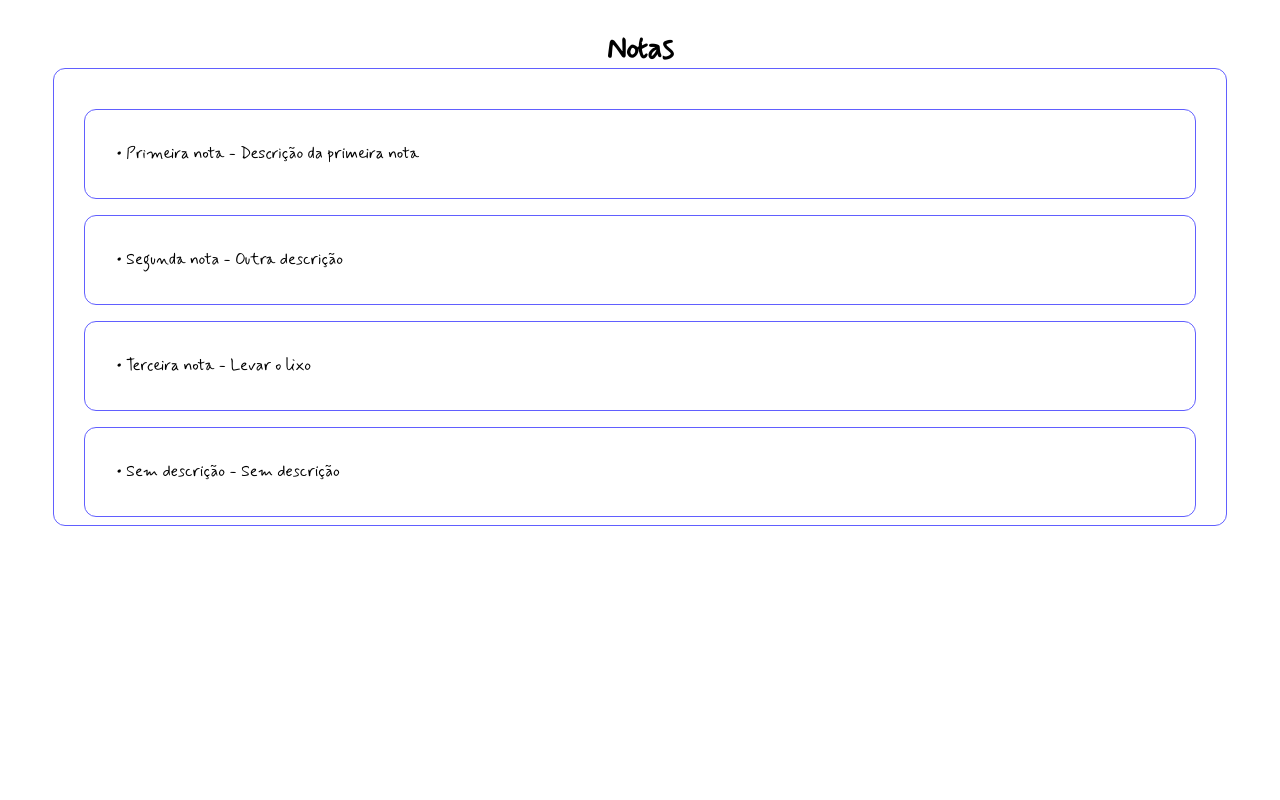
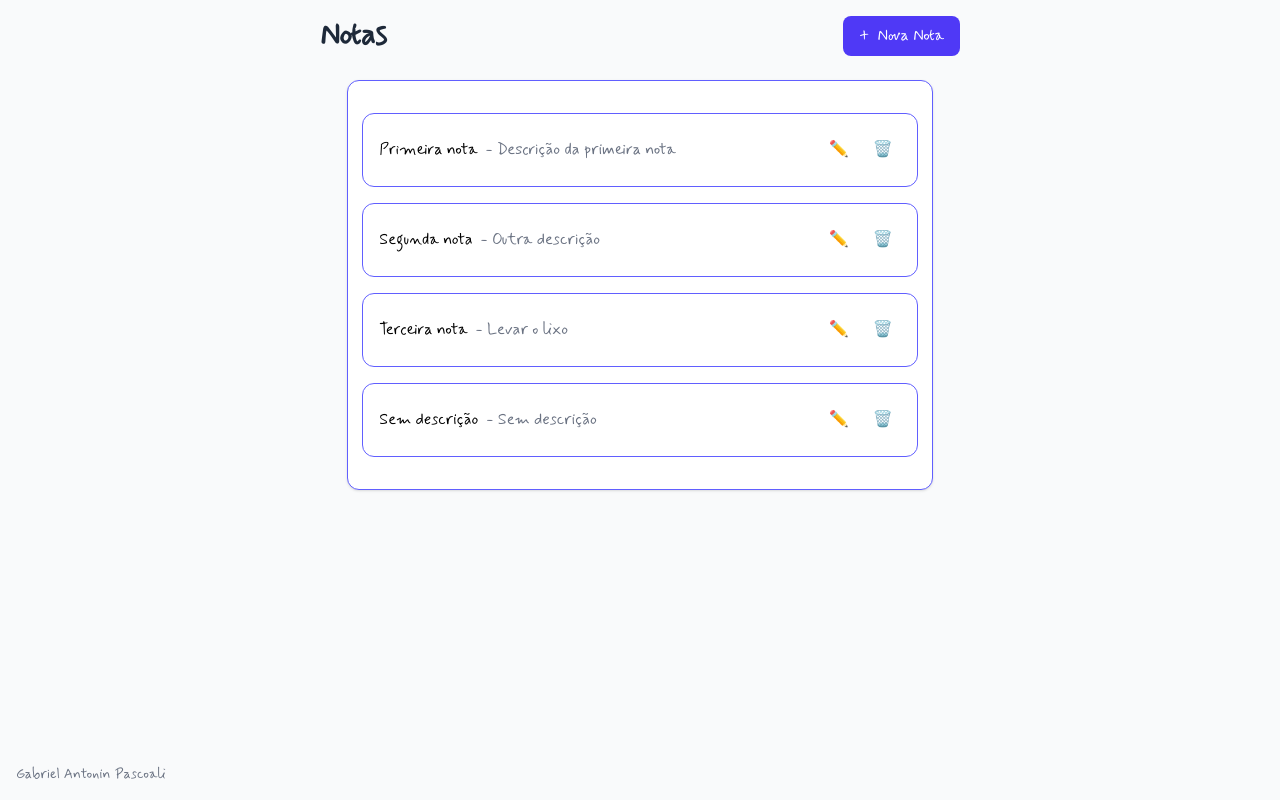
Before and after one commit to lugialo/devops_satc_2026_01, a React (Vite) app: page / in a window 1280 px wide. Built offline with nearby package versions, Linux system fonts and the light colour scheme.

Commit message:
feat: feat: feat:

```diff
--- a/src/App.tsx
+++ b/src/App.tsx
@@ -12,50 +12,160 @@ interface Note {
 }
 
 function App() {
-  // fixed mock notes
-  const notes: Note[] = [
+  const [notes, setNotes] = useState<Note[]>([
     { id: '1', title: 'Primeira nota', description: 'Descrição da primeira nota' },
     { id: '2', title: 'Segunda nota', description: 'Outra descrição' },
     { id: '3', title: 'Terceira nota', description: 'Levar o lixo' },
     { id: '4', title: 'Sem descrição', description: '' },
-
-  ];
+  ]);
 
   const [selectedNote, setSelectedNote] = useState<Note | null>(null);
+  const [isEditing, setIsEditing] = useState(false);
+  const [isAdding, setIsAdding] = useState(false);
+  const [formData, setFormData] = useState({ title: '', description: '' });
+  function handleAdd() {
+    setFormData({ title: '', description: '' });
+    setIsAdding(true);
+  }
 
-  function handleNoteClick(note: Note) {
+  function handleEdit(note: Note) {
+    setFormData({ title: note.title, description: note.description });
     setSelectedNote(note);
+    setIsEditing(true);
+  }
+
+  function handleDelete(id: string) {
+    setNotes(notes.filter(n => n.id !== id));
+    if (selectedNote?.id === id) {
+      setSelectedNote(null);
+    }
+  }
+
+  function handleSave() {
+    if (isAdding) {
+      const newNote: Note = {
+        id: Date.now().toString(),
+        title: formData.title,
+        description: formData.description
+      };
+      setNotes([...notes, newNote]);
+      setIsAdding(false);
+    } else if (isEditing && selectedNote) {
+      setNotes(notes.map(n =>
+        n.id === selectedNote.id
+          ? { ...n, title: formData.title, description: formData.description }
+          : n
+      ));
+      setIsEditing(false);
+      setSelectedNote(null);
+    }
+  }
+
+  function closeModal() {
+    setSelectedNote(null);
+    setIsEditing(false);
+    setIsAdding(false);
+    setFormData({ title: '', description: '' });
   }
 
   return (
-    <>
-      <h1 className="text-3xl font-bold text-center mt-8">Notas</h1>
+    <div className="min-h-screen bg-gray-50">
+      <div className="max-w-2xl mx-auto p-4">
+        <div className="flex justify-between items-center mb-6">
+          <h1 className="text-3xl font-bold text-gray-800">Notas</h1>
+          <button
+            onClick={handleAdd}
+            className="bg-indigo-600 hover:bg-indigo-700 text-white px-4 py-2 rounded-lg font-medium transition-colors flex items-center gap-2"
+          >
+            <span>+</span> Nova Nota
+          </button>
+        </div>
+
         <NoteList>
           {notes.map((note): JSX.Element => (
             <NoteContainer
               key={note.id}
               title={note.title}
               description={note.description}
-            onClick={() => handleNoteClick(note)}
+              onClick={() => setSelectedNote(note)}
+              onEdit={() => handleEdit(note)}
+              onDelete={() => handleDelete(note.id)}
             />
           ))}
+          {notes.length === 0 && (
+            <p className="text-gray-500 text-center py-8">Nenhuma nota cadastrada</p>
+          )}
         </NoteList>
+      </div>
 
-      {selectedNote && (
-        <div className="fixed inset-0 bg-black/50 flex justify-center items-center">
-          <div className="bg-white rounded-lg p-8 max-w-md w-full relative">
+      {/* Modal de Visualização */}
+      {selectedNote && !isEditing && (
+        <div className="fixed inset-0 bg-black/50 flex justify-center items-center z-50">
+          <div className="bg-white rounded-lg p-8 max-w-md w-full mx-4 relative">
             <button
-              onClick={() => setSelectedNote(null)}
-              className="absolute top-2 right-2 text-gray-500 cursor-pointer hover:text-black font-bold"
+              onClick={closeModal}
+              className="absolute top-2 right-2 text-gray-500 cursor-pointer hover:text-black font-bold px-2"
             >
               X
             </button>
-            <h2 className="text-xl font-bold mb-4">{selectedNote.title}</h2>
-            <p>{selectedNote.description || 'Sem descrição'}</p>
+            <h2 className="text-xl font-bold mb-4 text-gray-800">{selectedNote.title}</h2>
+            <p className="text-gray-600">{selectedNote.description || 'Sem descrição'}</p>
           </div>
         </div>
       )}
-    </>
+
+      {/* Modal de Adicionar/Editar */}
+      {(isAdding || isEditing) && (
+        <div className="fixed inset-0 bg-black/50 flex justify-center items-center z-50">
+          <div className="bg-white rounded-lg p-8 max-w-md w-full mx-4">
+            <h2 className="text-xl font-bold mb-6 text-gray-800">
+              {isAdding ? 'Nova Nota' : 'Editar Nota'}
+            </h2>
+            <div className="space-y-4">
+              <div>
+                <label className="block text-sm font-medium text-gray-700 mb-1">Título</label>
+                <input
+                  type="text"
+                  value={formData.title}
+                  onChange={(e) => setFormData({ ...formData, title: e.target.value })}
+                  className="w-full px-3 py-2 border border-gray-300 rounded-lg focus:outline-none focus:ring-2 focus:ring-indigo-500"
+                  placeholder="Digite o título"
+                />
+              </div>
+              <div>
+                <label className="block text-sm font-medium text-gray-700 mb-1">Descrição</label>
+                <textarea
+                  value={formData.description}
+                  onChange={(e) => setFormData({ ...formData, description: e.target.value })}
+                  className="w-full px-3 py-2 border border-gray-300 rounded-lg focus:outline-none focus:ring-2 focus:ring-indigo-500 h-32 resize-none"
+                  placeholder="Digite a descrição"
+                />
+              </div>
+              <div className="flex gap-3 pt-2">
+                <button
+                  onClick={closeModal}
+                  className="flex-1 px-4 py-2 border border-gray-300 text-gray-700 rounded-lg hover:bg-gray-50 transition-colors"
+                >
+                  Cancelar
+                </button>
+                <button
+                  onClick={handleSave}
+                  disabled={!formData.title.trim()}
+                  className="flex-1 px-4 py-2 bg-indigo-600 text-white rounded-lg hover:bg-indigo-700 transition-colors disabled:opacity-50 disabled:cursor-not-allowed"
+                >
+                  Salvar
+                </button>
+              </div>
+            </div>
+          </div>
+        </div>
+      )}
+
+      {/* Nome no canto inferior esquerdo */}
+      <div className="fixed bottom-4 left-4 text-sm text-gray-500">
+        Gabriel Antonin Pascoali
+      </div>
+    </div>
   )
 }
 
--- a/src/components/NoteContainer/index.tsx
+++ b/src/components/NoteContainer/index.tsx
@@ -4,14 +4,35 @@ type NoteProps = Readonly<{
     title: string
     description?: string
     onClick?: () => void
+    onEdit?: () => void
+    onDelete?: () => void
 }>
 
-export function NoteContainer({ title, description, onClick }: NoteProps): JSX.Element {
+export function NoteContainer({ title, description, onClick, onEdit, onDelete }: NoteProps): JSX.Element {
     return (
-        <button
-            onClick={onClick}
-            className="flex rounded-xl min-w-[136px] m-2 w-[95%] p-8 border border-solid border-indigo-500 cursor-pointer text-left">
-            • {title} - {description || 'Sem descrição'}
-        </button>
+        <div className="flex rounded-xl min-w-[136px] m-2 w-[95%] p-4 border border-solid border-indigo-500 items-center justify-between bg-white hover:shadow-md transition-shadow">
+            <button
+                onClick={onClick}
+                className="flex-1 text-left cursor-pointer">
+                <span className="font-medium">{title}</span>
+                <span className="text-gray-500 ml-2">- {description || 'Sem descrição'}</span>
+            </button>
+            <div className="flex gap-2 ml-2">
+                <button
+                    onClick={(e) => { e.stopPropagation(); onEdit?.(); }}
+                    className="p-2 text-blue-600 hover:bg-blue-50 rounded-lg transition-colors cursor-pointer"
+                    title="Editar"
+                >
+                    ✏️
+                </button>
+                <button
+                    onClick={(e) => { e.stopPropagation(); onDelete?.(); }}
+                    className="p-2 text-red-600 hover:bg-red-50 rounded-lg transition-colors cursor-pointer"
+                    title="Excluir"
+                >
+                    🗑️
+                </button>
+            </div>
+        </div>
     )
 }
--- a/src/components/NoteList/index.tsx
+++ b/src/components/NoteList/index.tsx
@@ -6,7 +6,7 @@ interface ListProps {
 
 export function NoteList({ children }: ListProps): JSX.Element {
     return (
-        <div className="flex flex-col pt-8 justify-center items-center m-auto rounded-xl min-w-[136px] max-w-11/12 border border-solid border-indigo-500">
+        <div className="flex flex-col py-6 justify-center items-center m-auto rounded-xl min-w-[136px] max-w-11/12 border border-solid border-indigo-500 bg-white shadow-sm">
             {children}
         </div>
     )
```
Lines whose indentation alone changed are shown as unchanged.
